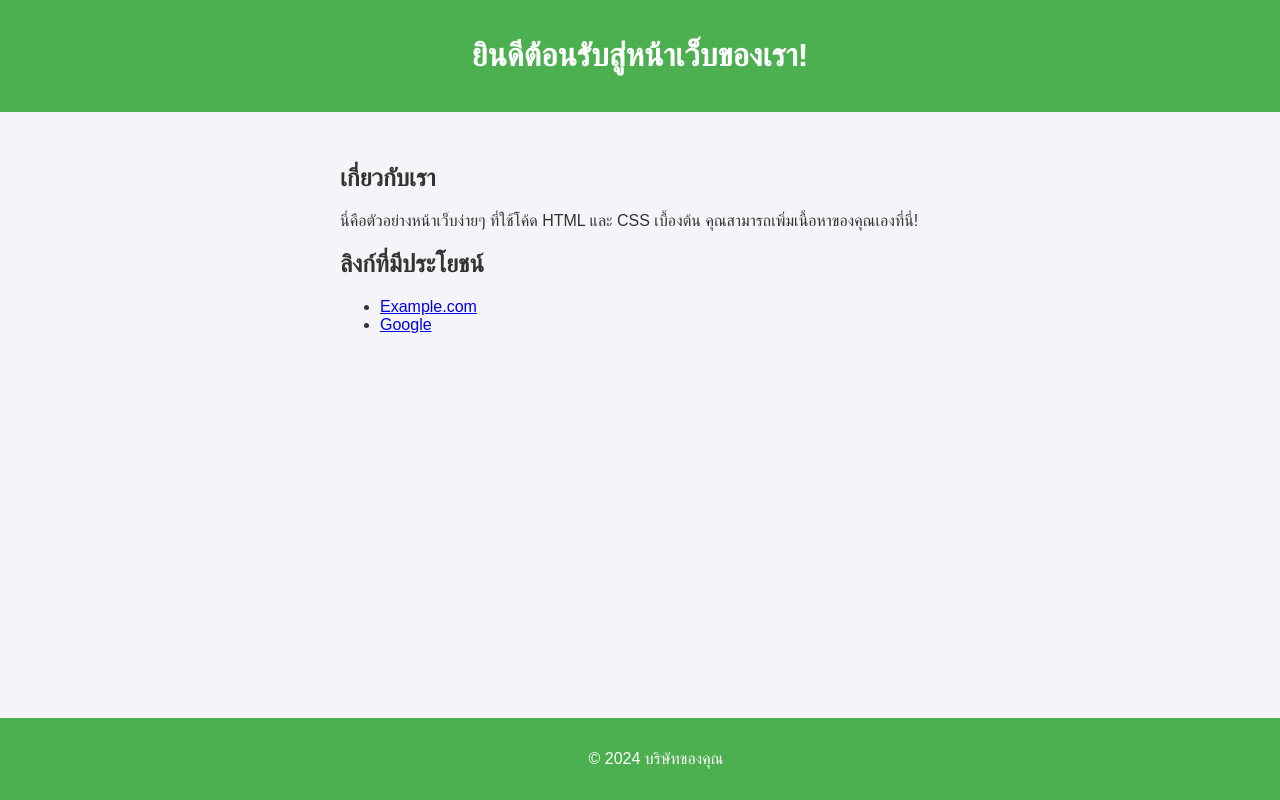
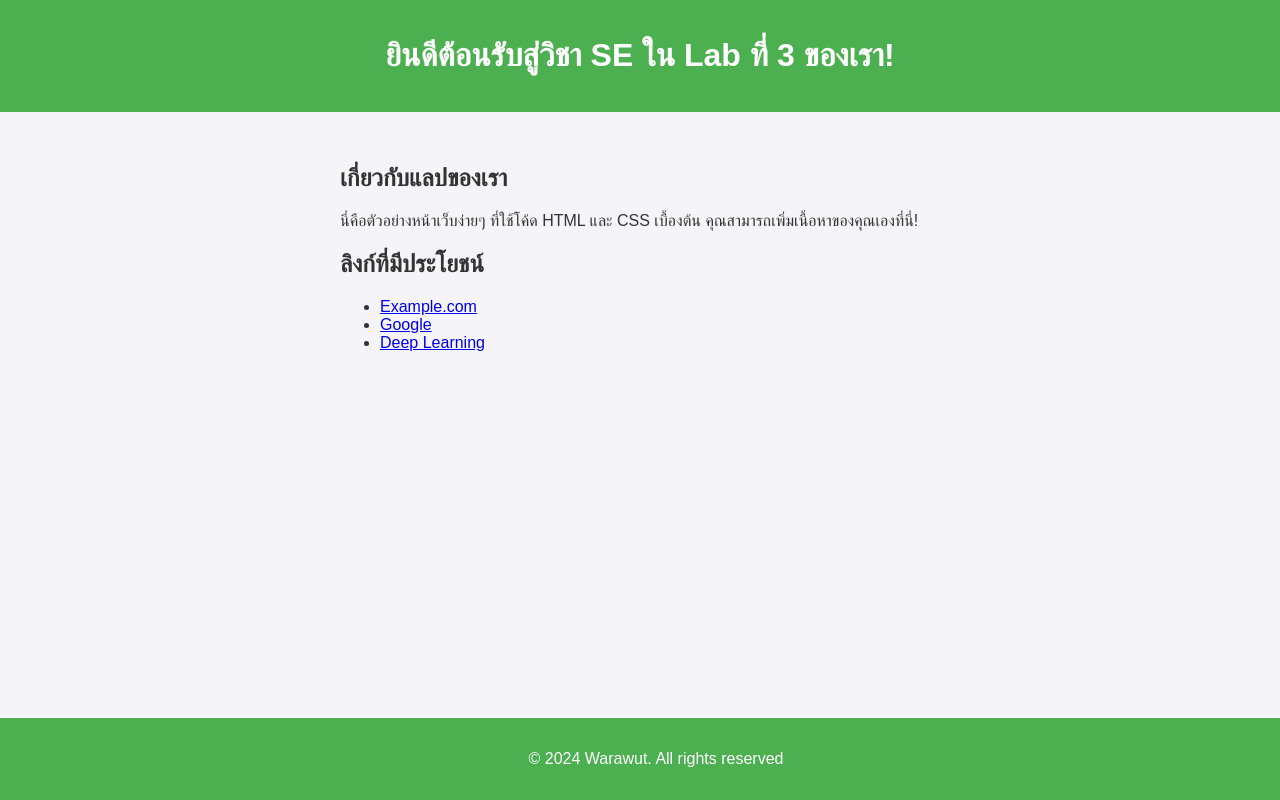
Before and after one commit to jares22/SE-Lab3-B6504991, a plain HTML site: page index.html in a window 1280 px wide. Drawn offline with Linux system fonts and the light colour scheme.

Commit message:
ทดลองก่อนสอบจ้า -close #4

```diff
--- a/index.html
+++ b/index.html
@@ -3,7 +3,7 @@
 <head>
     <meta charset="UTF-8">
     <meta name="viewport" content="width=device-width, initial-scale=1.0">
-    <title>หน้าเว็บง่ายๆ</title>
+    <title>SE Lab 3</title>
     <style>
         body {
             font-family: Arial, sans-serif;
@@ -37,22 +37,23 @@
 <body>
 
 <header>
-    <h1>ยินดีต้อนรับสู่หน้าเว็บของเรา!</h1>
+    <h1>ยินดีต้อนรับสู่วิชา SE ใน Lab ที่ 3 ของเรา! </h1>
 </header>
 
 <main>
-    <h2>เกี่ยวกับเรา</h2>
+    <h2>เกี่ยวกับแลปของเรา</h2>
     <p>นี่คือตัวอย่างหน้าเว็บง่ายๆ ที่ใช้โค้ด HTML และ CSS เบื้องต้น คุณสามารถเพิ่มเนื้อหาของคุณเองที่นี่!</p>
 
     <h2>ลิงก์ที่มีประโยชน์</h2>
     <ul>
         <li><a href="https://www.example.com" target="_blank">Example.com</a></li>
         <li><a href="https://www.google.com" target="_blank">Google</a></li>
+        <li><a href="https://colab.research.google.com/drive/1bPPl8_GSNmzfT-CXMw8eJ2LBsIjrl_sh#scrollTo=1TVRzmtoXYLG" target="_blank">Deep Learning</a></li>
     </ul>
 </main>
 
 <footer>
-    <p>© 2024 บริษัทของคุณ</p>
+    <p>© 2024 Warawut. All rights reserved</p>
 </footer>
 
 </body>
```
